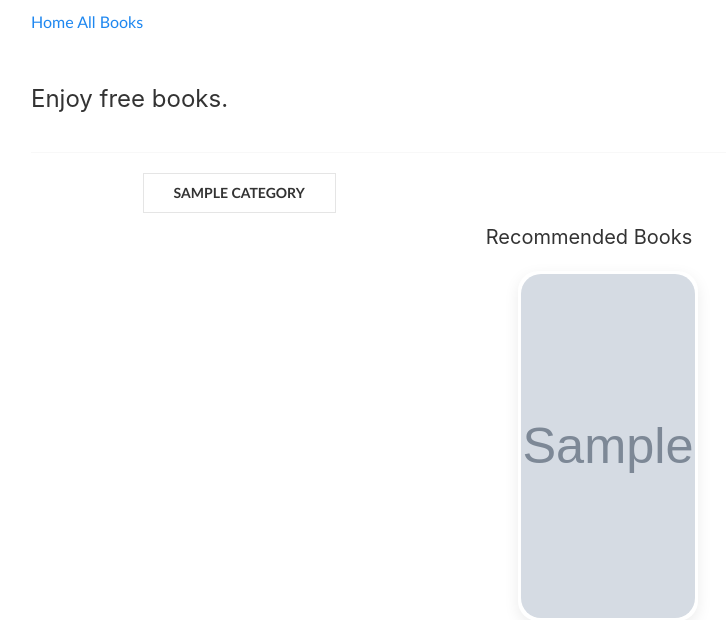
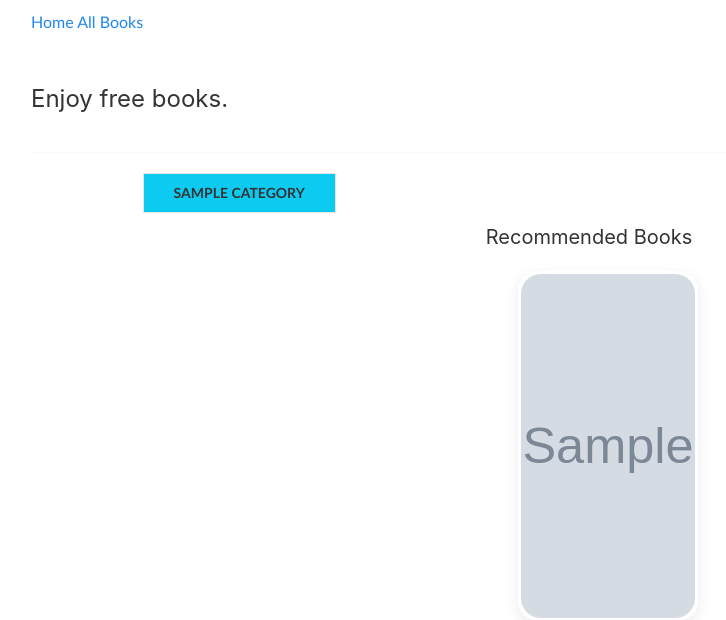
Before and after one commit to Nayemjaman/free-books, a Django app: page / in a window 1280 px wide. Shown: the top 620 px of the page, without its empty margins (51-777 px from the left). Run offline with Django 4.2, Linux system fonts and the light colour scheme; tables that the repository leaves empty hold one stand-in row (values such as "Sample post"); grey boxes marked "Sample" are stand-in pictures; some libraries are stand-ins or nearby versions.

Commit message:
list view and catagory ok html css

```diff
--- a/bookapp/templates/base.html
+++ b/bookapp/templates/base.html
@@ -15,7 +15,7 @@
         <link rel = 'stylesheet' href ="{% static 'css/style.css' %}">
         <link rel = 'stylesheet' href ="{% static 'css/home.css' %}">
         <link rel = 'stylesheet' href ="{% static 'css/book_detail.css' %}">
-        <link rel = 'stylesheet' href = "{% static 'uikit/css/uikit.css' %}">
+        <link rel="stylesheet" href="https://cdn.jsdelivr.net/npm/uikit@3.15.14/dist/css/uikit.min.css" />
     {% block title %}
     {% endblock %}
 </head>
@@ -31,7 +31,7 @@
     <div class="container">
         <p uk-margin style = "width: 80%; margin: auto; margin-top: 20px">
             {% for category in categories %}
-            <a class="uk-button uk-button-default" href=""><strong>{{category.name}}</strong></a>
+            <a class="uk-button uk-button-default bg-info" href=""><strong>{{category.name}}</strong></a>
             {% endfor %}
         </p>
         {% block content %}{% endblock %}
```
